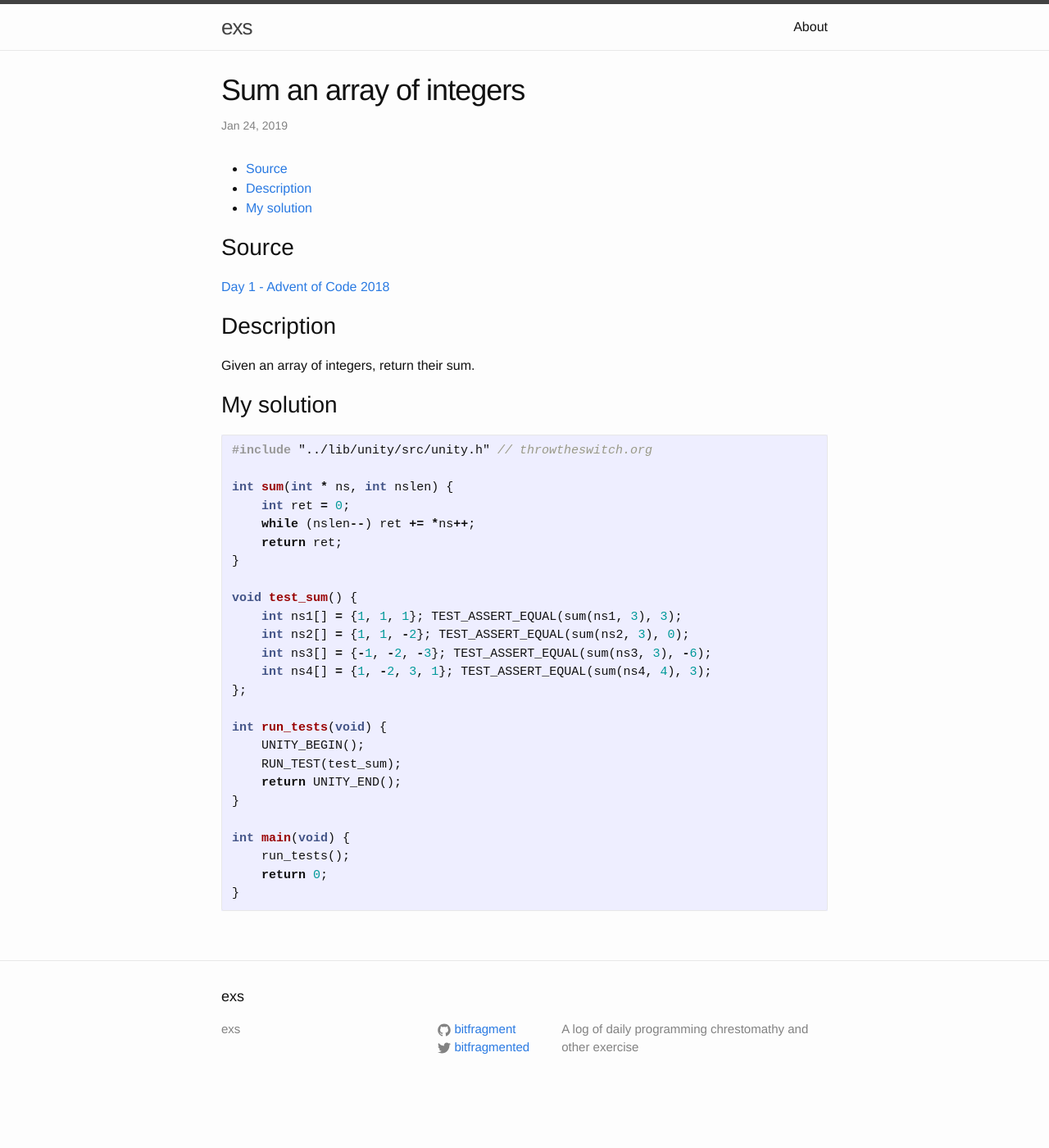
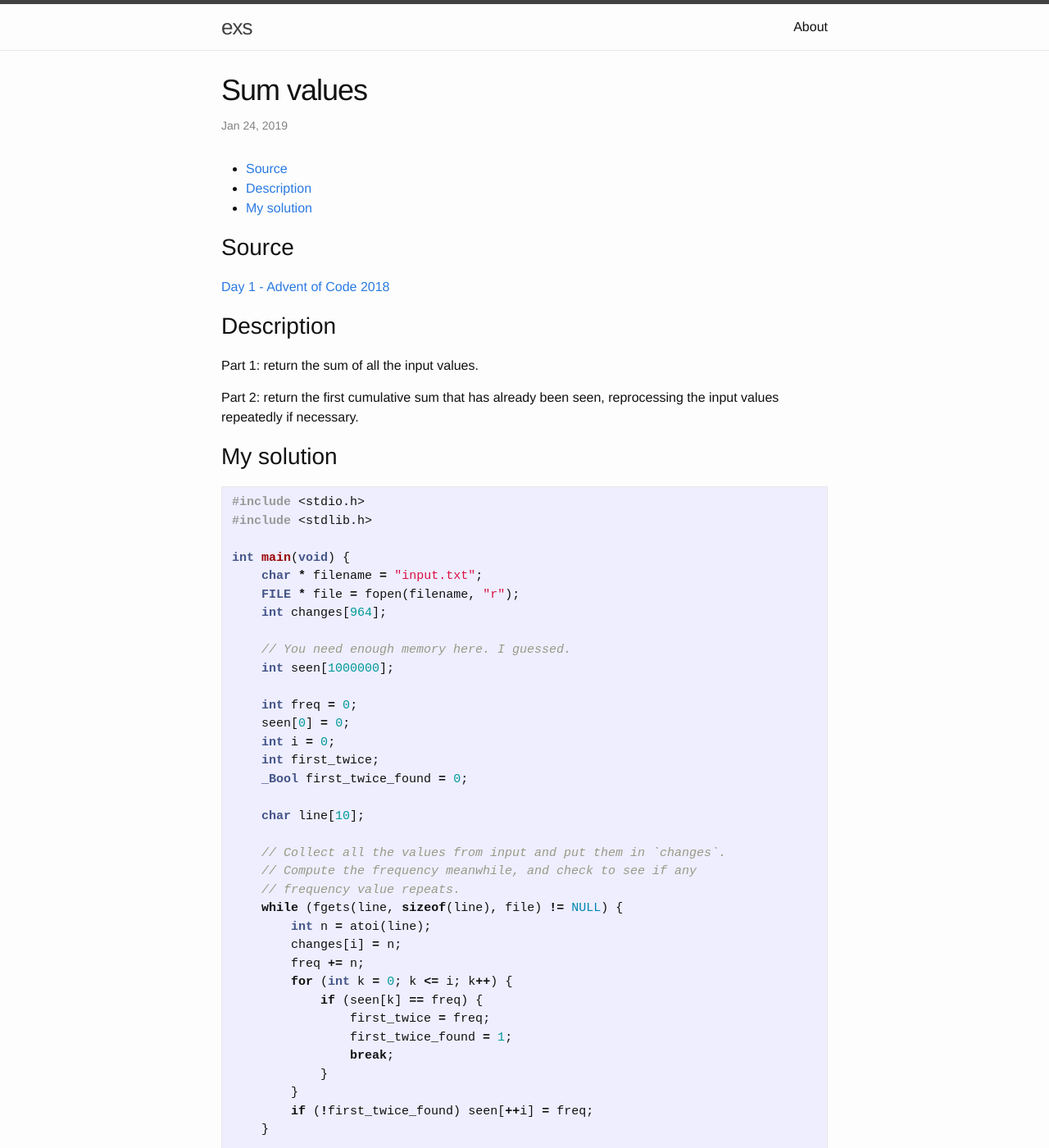
Before and after one commit to bitfragment/exs, a Jekyll site: the page built from _posts/2019-01-24-sum.md, in a window 1280 px wide and 1400 px high. Shown: the whole window at 82% size. Built offline with Jekyll 4.4.1, drawn with Linux system fonts in a browser that asks for light colours; some of the changed text lies outside the part shown.

Commit message:
Complete challenge

````diff
--- a/_posts/2019-01-24-sum.md
+++ b/_posts/2019-01-24-sum.md
@@ -1,5 +1,5 @@
 ---
-title: "Sum an array of integers"
+title: "Sum values"
 date: 2019-01-24
 tags: c
 ---
@@ -14,35 +14,73 @@ tags: c
 
 ## Description
 
-Given an array of integers, return their sum.
+Part 1: return the sum of all the input values.
+
+Part 2: return the first cumulative sum that has already been seen,
+reprocessing the input values repeatedly if necessary.
 
 
 ## My solution
 
 ```c
-#include "../lib/unity/src/unity.h" // throwtheswitch.org
-
-int sum(int * ns, int nslen) {
-    int ret = 0;
-    while (nslen--) ret += *ns++;
-    return ret;
-}
-
-void test_sum() {
-    int ns1[] = {1, 1, 1}; TEST_ASSERT_EQUAL(sum(ns1, 3), 3);
-    int ns2[] = {1, 1, -2}; TEST_ASSERT_EQUAL(sum(ns2, 3), 0);
-    int ns3[] = {-1, -2, -3}; TEST_ASSERT_EQUAL(sum(ns3, 3), -6);
-    int ns4[] = {1, -2, 3, 1}; TEST_ASSERT_EQUAL(sum(ns4, 4), 3);
-};
-
-int run_tests(void) {
-    UNITY_BEGIN();
-    RUN_TEST(test_sum);
-    return UNITY_END();
-}
+#include <stdio.h>
+#include <stdlib.h>
 
 int main(void) {
-    run_tests();
+    char * filename = "input.txt";
+    FILE * file = fopen(filename, "r");
+    int changes[964];
+
+    // You need enough memory here. I guessed.
+    int seen[1000000];
+
+    int freq = 0;
+    seen[0] = 0;
+    int i = 0;
+    int first_twice;
+    _Bool first_twice_found = 0;
+
+    char line[10];
+
+    // Collect all the values from input and put them in `changes`.
+    // Compute the frequency meanwhile, and check to see if any
+    // frequency value repeats.
+    while (fgets(line, sizeof(line), file) != NULL) {
+        int n = atoi(line);
+        changes[i] = n;
+        freq += n;
+        for (int k = 0; k <= i; k++) {
+            if (seen[k] == freq) {
+                first_twice = freq;
+                first_twice_found = 1;
+                break;
+            }
+        }
+        if (!first_twice_found) seen[++i] = freq;
+    }
+
+    printf("Solution to part 1: %d\n", freq);
+
+    // If we've reach this point, it's because a frequency value
+    // has not yet repeated. Re-apply the changes until it does.
+    while (!first_twice_found) {
+        for (int j = 0; j < 965; j++) {
+            freq += changes[j];
+            for (int k = 0; k <= i; k++) {
+                if (seen[k] == freq) {
+                    first_twice = freq;
+                    first_twice_found = 1;
+                    break;
+                }
+            }
+            if (first_twice_found) break;
+            seen[++i] = freq;
+        }
+    }
+
+    printf("Solution to part 2: %d\n", first_twice);
+
+    fclose(file);
     return 0;
 }
 ```
````
